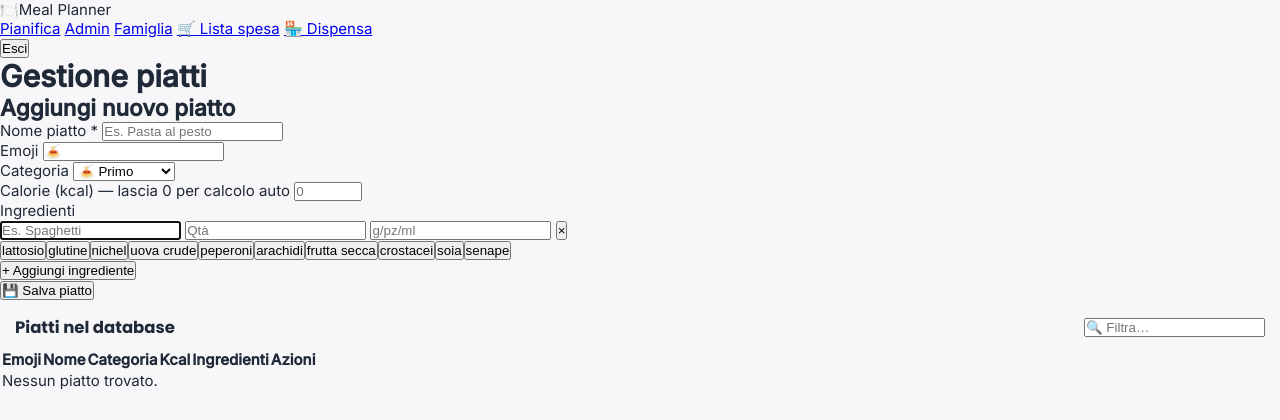
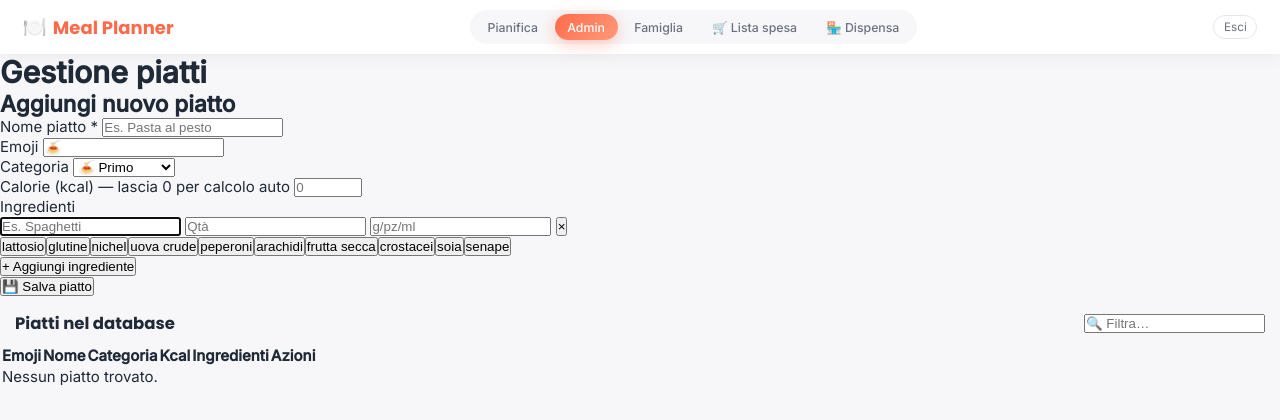
Before and after one commit to Phalbo/MEAL, a PHP site: page /admin.php in a window 1280 px wide. Shown: the top 420 px of the page. Run offline with PHP 8.4, Linux system fonts and the light colour scheme; the visitor is signed in with stand-in values (Sample User, id 1); data that the repository does not hold is empty.

Commit message:
style: topbar + nav pills (step 2/7)
https://claude.ai/code/session_01AXjnZ486SbEnsr3ZG74uoq

```diff
--- a/style.css
+++ b/style.css
@@ -39,3 +39,84 @@ body {
   display: flex;
   flex-direction: column;
 }
+
+/* ── TOPBAR ─────────────────────────────────────── */
+.topbar {
+  display: flex;
+  align-items: center;
+  justify-content: space-between;
+  background: var(--card);
+  padding: .65rem 1.5rem;
+  position: sticky;
+  top: 0;
+  z-index: 100;
+  box-shadow: var(--shadow-card);
+  gap: 1rem;
+}
+
+.topbar-brand {
+  display: flex;
+  align-items: center;
+  gap: .4rem;
+  font-family: var(--font-head);
+  font-size: 1.2rem;
+  font-weight: 700;
+  color: var(--primary);
+  white-space: nowrap;
+}
+.brand-emoji { font-size: 1.3rem; }
+
+.topbar-nav {
+  display: flex;
+  gap: .25rem;
+  background: var(--bg);
+  padding: .3rem;
+  border-radius: var(--radius-pill);
+}
+
+.nav-link {
+  color: var(--text-secondary);
+  text-decoration: none;
+  padding: .35rem .85rem;
+  border-radius: var(--radius-pill);
+  font-size: .82rem;
+  font-weight: 500;
+  transition: all .2s;
+  white-space: nowrap;
+}
+.nav-link:hover { color: var(--primary); background: var(--primary-soft); }
+.nav-link.active {
+  background: var(--primary-grad);
+  color: #fff;
+  box-shadow: var(--shadow-btn);
+}
+
+.topbar-user { display: flex; align-items: center; gap: .5rem; flex-shrink: 0; }
+.user-label  { font-size: .82rem; color: var(--text-secondary); font-weight: 500; }
+
+.btn-ghost-sm {
+  background: none;
+  border: 1.5px solid var(--border-soft);
+  border-radius: var(--radius-btn);
+  color: var(--text-secondary);
+  font-family: var(--font-body);
+  font-size: .78rem;
+  padding: .28rem .65rem;
+  cursor: pointer;
+  transition: all .2s;
+}
+.btn-ghost-sm:hover { border-color: var(--primary); color: var(--primary); }
+
+/* hamburger */
+.btn-hamburger {
+  display: none;
+  background: none;
+  border: none;
+  color: var(--text-primary);
+  font-size: 1.4rem;
+  line-height: 1;
+  cursor: pointer;
+  padding: .2rem .4rem;
+  border-radius: var(--radius-btn);
+}
+.btn-hamburger:hover { background: var(--bg); }
```
